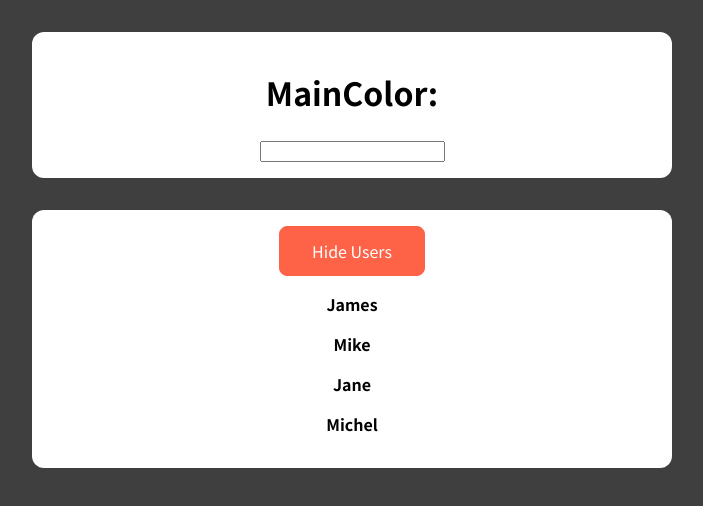
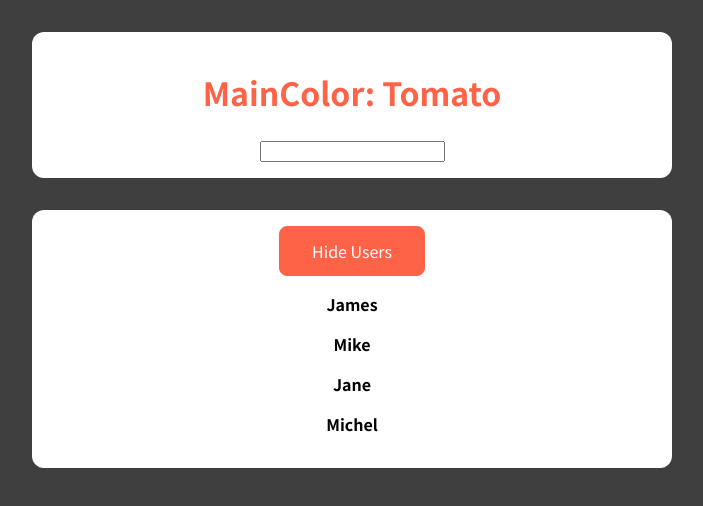
Before and after one commit to MariusCodeAcademy/React-class-components-intro-type1, a React (Create React App) app: page / in a window 1280 px wide. Shown: the top 506 px of the page, without its empty margins (288-991 px from the left). Built offline with nearby package versions, Linux system fonts and the light colour scheme.

Commit message:
context consumer

```diff
--- a/src/components/UserFinder.js
+++ b/src/components/UserFinder.js
@@ -42,9 +42,14 @@ class UserFinder extends Component {
   render() {
     return (
       <>
-        {/* <UsersContext.Consumer> */}
         <div className={css.finder}>
-          <h1>MainColor: </h1>
+          <UsersContext.Consumer>
+            {(value) => (
+              <h1 style={{ color: value.mainColor }}>
+                MainColor: {value.mainColor}
+              </h1>
+            )}
+          </UsersContext.Consumer>
           <input
             type='search'
             value={this.state.searchTerm}
@@ -55,7 +60,6 @@ class UserFinder extends Component {
           )}
         </div>
         <Users users={this.state.filteredUsers} />
-        {/* </UsersContext.Consumer> */}
       </>
     );
   }
```
Also changed, not shown: 1 other file (tests, documents, lock files or other folders).
